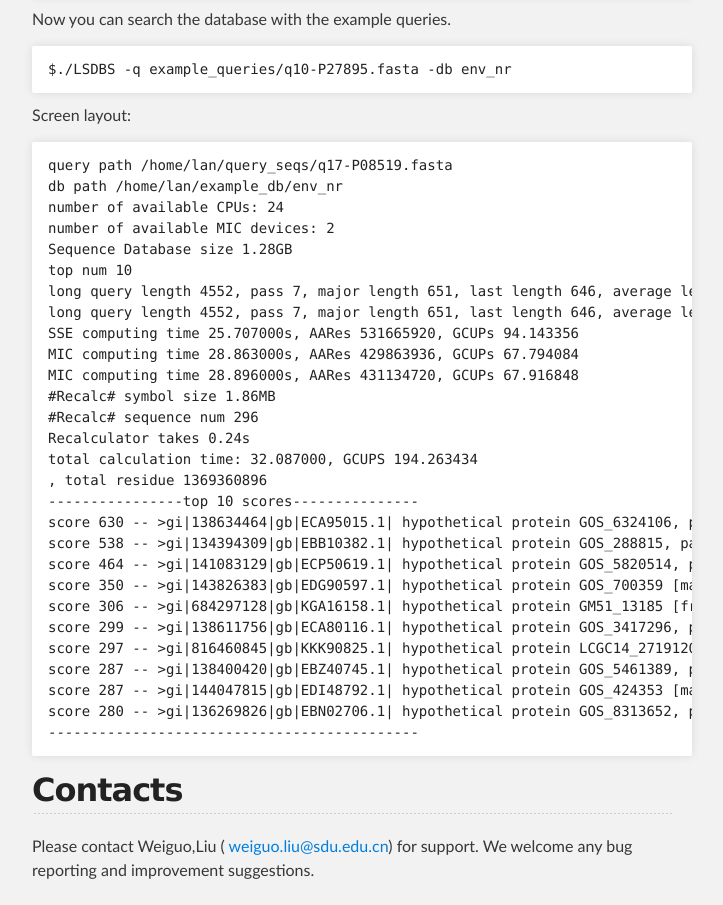
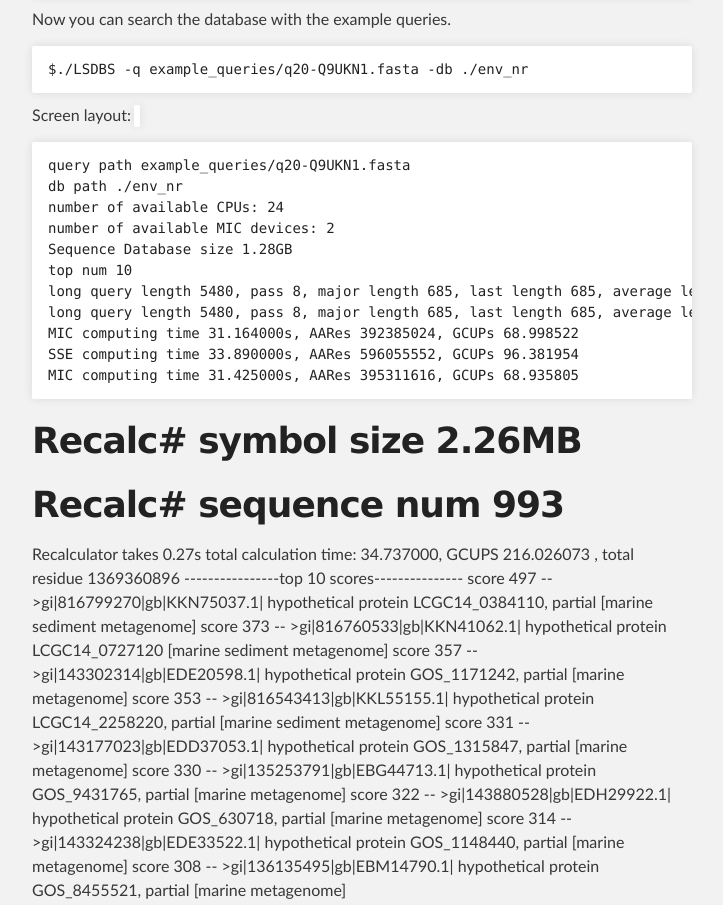
Before and after one commit to turbo0628/LSBDS, a plain HTML site: page index.html in a window 1280 px wide. Shown: the part 2230-3135 px from the top of the page, without its empty margins (288-1011 px from the left). Drawn offline with Linux system fonts and the light colour scheme.

Commit message:
Create gh-pages branch via GitHub

```diff
--- a/index.html
+++ b/index.html
@@ -115,40 +115,46 @@ file closed
 
 <p>Now you can search the database with the example queries.</p>
 
-<pre><code>$./LSDBS -q example_queries/q10-P27895.fasta -db env_nr
+<pre><code>$./LSDBS -q example_queries/q20-Q9UKN1.fasta -db ./env_nr
 </code></pre>
 
-<p>Screen layout:</p>
-
-<pre><code>query path /home/lan/query_seqs/q17-P08519.fasta
-db path /home/lan/example_db/env_nr
+<p>Screen layout:
+<code><pre>query path example_queries/q20-Q9UKN1.fasta
+db path ./env_nr
 number of available CPUs: 24
 number of available MIC devices: 2
 Sequence Database size 1.28GB
 top num 10
-long query length 4552, pass 7, major length 651, last length 646, average length 650
-long query length 4552, pass 7, major length 651, last length 646, average length 650
-SSE computing time 25.707000s, AARes 531665920, GCUPs 94.143356
-MIC computing time 28.863000s, AARes 429863936, GCUPs 67.794084
-MIC computing time 28.896000s, AARes 431134720, GCUPs 67.916848
-#Recalc# symbol size 1.86MB
-#Recalc# sequence num 296
-Recalculator takes 0.24s
-total calculation time: 32.087000, GCUPS 194.263434
+long query length 5480, pass 8, major length 685, last length 685, average length 685
+long query length 5480, pass 8, major length 685, last length 685, average length 685
+MIC computing time 31.164000s, AARes 392385024, GCUPs 68.998522
+SSE computing time 33.890000s, AARes 596055552, GCUPs 96.381954
+MIC computing time 31.425000s, AARes 395311616, GCUPs 68.935805</pre></code></p>
+
+<h1>
+<a id="recalc-symbol-size-226mb" class="anchor" href="#recalc-symbol-size-226mb" aria-hidden="true"><span class="octicon octicon-link"></span></a>Recalc# symbol size 2.26MB</h1>
+
+<h1>
+<a id="recalc-sequence-num-993" class="anchor" href="#recalc-sequence-num-993" aria-hidden="true"><span class="octicon octicon-link"></span></a>Recalc# sequence num 993</h1>
+
+<p>Recalculator takes 0.27s
+total calculation time: 34.737000, GCUPS 216.026073
 , total residue 1369360896
 ----------------top 10 scores---------------
-score 630 -- &gt;gi|138634464|gb|ECA95015.1| hypothetical protein GOS_6324106, partial [marine metagenome]
-score 538 -- &gt;gi|134394309|gb|EBB10382.1| hypothetical protein GOS_288815, partial [marine metagenome]
-score 464 -- &gt;gi|141083129|gb|ECP50619.1| hypothetical protein GOS_5820514, partial [marine metagenome]
-score 350 -- &gt;gi|143826383|gb|EDG90597.1| hypothetical protein GOS_700359 [marine metagenome]
-score 306 -- &gt;gi|684297128|gb|KGA16158.1| hypothetical protein GM51_13185 [freshwater metagenome]
-score 299 -- &gt;gi|138611756|gb|ECA80116.1| hypothetical protein GOS_3417296, partial [marine metagenome]
-score 297 -- &gt;gi|816460845|gb|KKK90825.1| hypothetical protein LCGC14_2719120, partial [marine sediment metagenome]
-score 287 -- &gt;gi|138400420|gb|EBZ40745.1| hypothetical protein GOS_5461389, partial [marine metagenome]
-score 287 -- &gt;gi|144047815|gb|EDI48792.1| hypothetical protein GOS_424353 [marine metagenome]
-score 280 -- &gt;gi|136269826|gb|EBN02706.1| hypothetical protein GOS_8313652, partial [marine metagenome]
---------------------------------------------
-</code></pre>
+score 497 -- &gt;gi|816799270|gb|KKN75037.1| hypothetical protein LCGC14_0384110, partial [marine sediment metagenome]
+score 373 -- &gt;gi|816760533|gb|KKN41062.1| hypothetical protein LCGC14_0727120 [marine sediment metagenome]
+score 357 -- &gt;gi|143302314|gb|EDE20598.1| hypothetical protein GOS_1171242, partial [marine metagenome]
+score 353 -- &gt;gi|816543413|gb|KKL55155.1| hypothetical protein LCGC14_2258220, partial [marine sediment metagenome]
+score 331 -- &gt;gi|143177023|gb|EDD37053.1| hypothetical protein GOS_1315847, partial [marine metagenome]
+score 330 -- &gt;gi|135253791|gb|EBG44713.1| hypothetical protein GOS_9431765, partial [marine metagenome]
+score 322 -- &gt;gi|143880528|gb|EDH29922.1| hypothetical protein GOS_630718, partial [marine metagenome]
+score 314 -- &gt;gi|143324238|gb|EDE33522.1| hypothetical protein GOS_1148440, partial [marine metagenome]
+score 308 -- &gt;gi|136135495|gb|EBM14790.1| hypothetical protein GOS_8455521, partial [marine metagenome]</p>
+
+<h2>
+<a id="score-307----gi143406335gbede784031-hypothetical-protein-gos_1070628-partial-marine-metagenome" class="anchor" href="#score-307----gi143406335gbede784031-hypothetical-protein-gos_1070628-partial-marine-metagenome" aria-hidden="true"><span class="octicon octicon-link"></span></a>score 307 -- &gt;gi|143406335|gb|EDE78403.1| hypothetical protein GOS_1070628, partial [marine metagenome]</h2>
+
+<p></p>
 
 <h2>
 <a id="contacts" class="anchor" href="#contacts" aria-hidden="true"><span class="octicon octicon-link"></span></a>Contacts</h2>
```
Also changed, not shown: params.json (+1 -1 lines).
